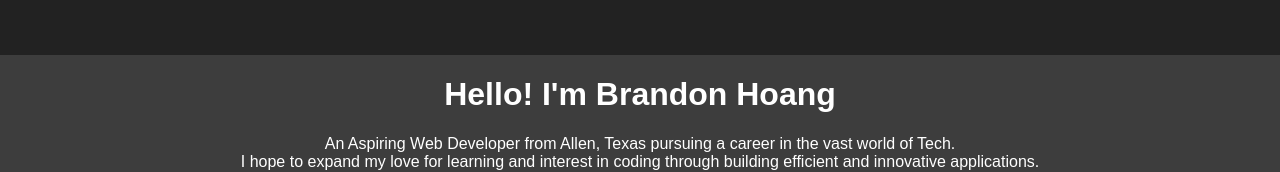
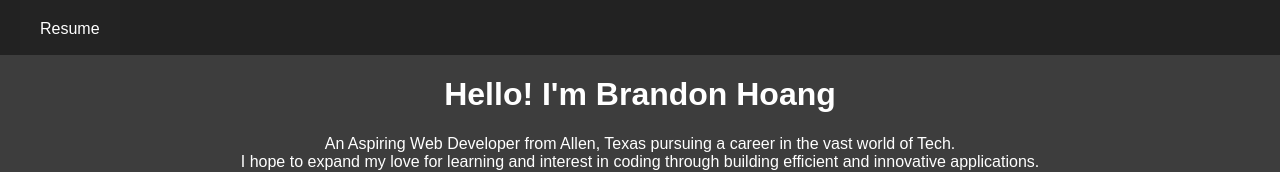
Before and after one commit to enbecoding/react-portfolio, a React (Create React App) app: page / in a window 1280 px wide. Shown: the top 172 px of the page. Built offline with nearby package versions, Linux system fonts and the light colour scheme.

Commit message:
added resume

```diff
--- a/src/components/Header.jsx
+++ b/src/components/Header.jsx
@@ -1,12 +1,20 @@
 import React from 'react'
 import styles from "./Header.module.css"
+
 
 const Header = () => {
 
   return (
     <>
     <header>
-      <h1 className={styles.title}></h1>
+        <a
+          href="https://docs.google.com/document/d/1NAVauXftuvXuhBgkjuLIgZ6KqKdRp-OFTONf3Cjk6fk/edit"
+          rel="noreferrer"
+          target="_blank"
+          className={styles.nav_btn}
+        >
+          Resume
+        </a>
     </header>
     </>
   )
--- a/src/components/Header.module.css
+++ b/src/components/Header.module.css
@@ -17,8 +17,7 @@ header {
   color:white;
   border-style: none;
   font-size: 16px;
+  padding: 20px;
+  display: flex;
+  justify-content: left;
 }
-
-.title {
-
-}
```
